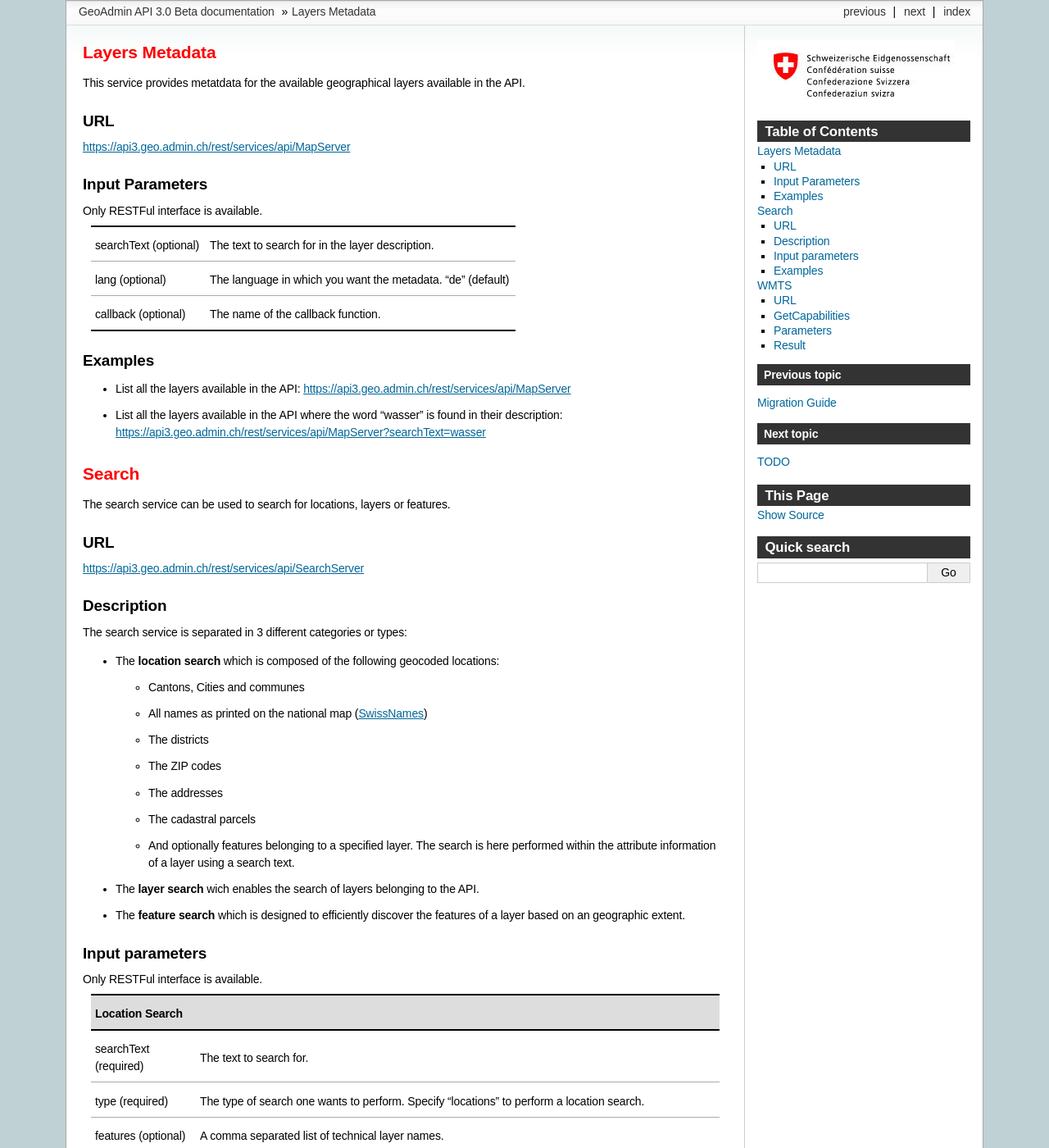
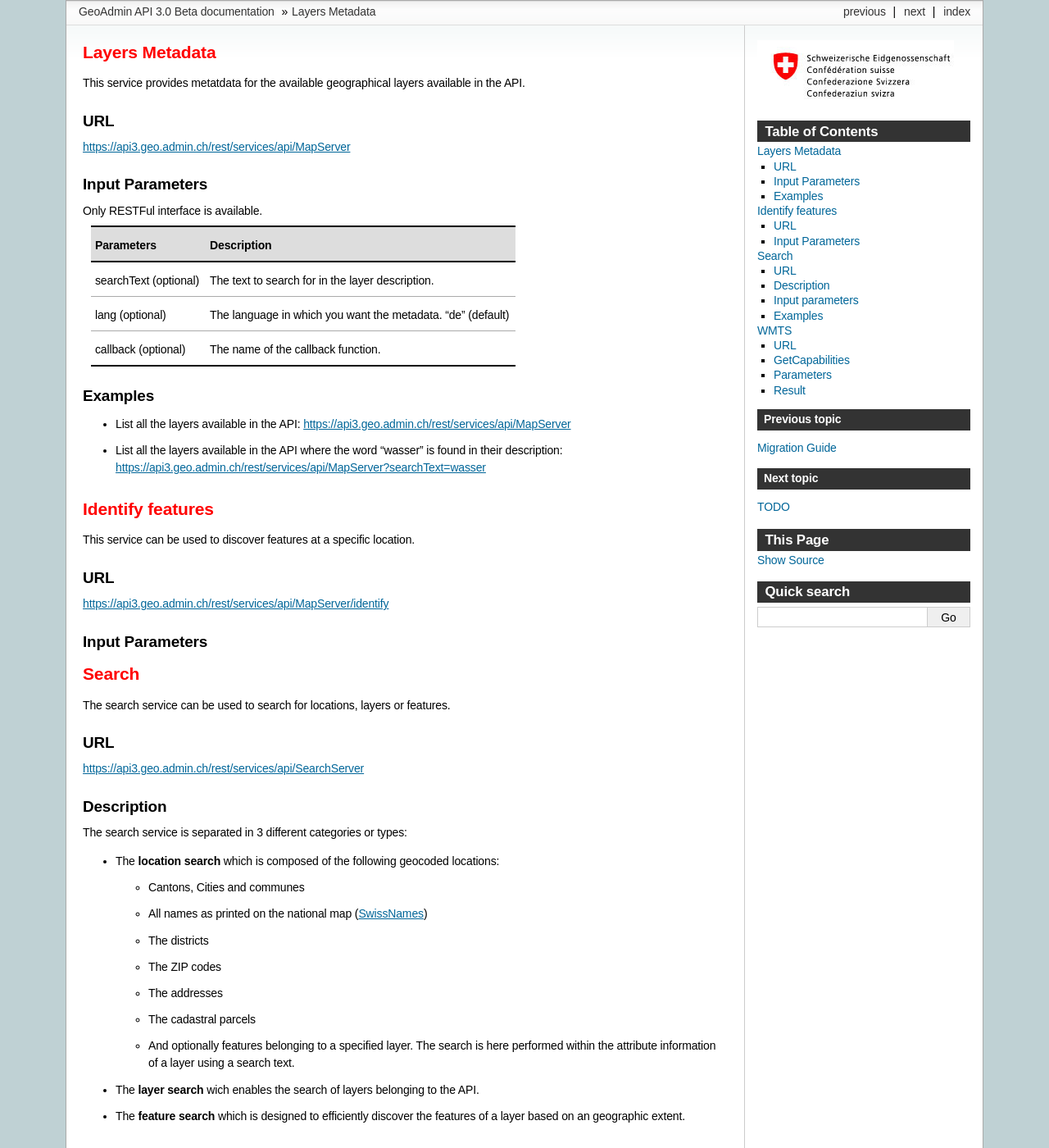
Before and after one commit to swisstopo-test/doc-chsdi3, a Sphinx documentation site: the page built from source/services/sdiservices.rst, in a window 1280 px wide and 1400 px high. Shown: the whole window at 82% size. Built offline with Sphinx 7.4.7, drawn with Linux system fonts in a browser that asks for light colours; formulas are drawn with MathJax 3; some of the changed text lies outside the part shown.

Commit message:
Change table structure

```diff
--- a/source/services/sdiservices.rst
+++ b/source/services/sdiservices.rst
@@ -16,6 +16,8 @@ Input Parameters
 Only RESTFul interface is available.
 
 +-----------------------------------+-------------------------------------------------------------------------------------------+
+| Parameters                        | Description                                                                               |
++===================================+===========================================================================================+
 | searchText (optional)             | The text to search for in the layer description.                                          |
 +-----------------------------------+-------------------------------------------------------------------------------------------+
 | lang (optional)                   | The language in which you want the metadata. "de" (default)                               |
@@ -28,6 +30,22 @@ Examples
 
 - List all the layers available in the API: `https://api3.geo.admin.ch/rest/services/api/MapServer <../../../rest/services/api/MapServer>`_
 - List all the layers available in the API where the word "wasser" is found in their description: `https://api3.geo.admin.ch/rest/services/api/MapServer?searchText=wasser <../../../rest/services/api/MapServer?searchText=wasser>`_
+
+.. _identify_description:
+
+Identify features
+-----------------
+
+This service can be used to discover features at a specific location.
+
+URL
+^^^
+
+https://api3.geo.admin.ch/rest/services/api/MapServer/identify
+
+Input Parameters
+^^^^^^^^^^^^^^^^
+
 
 .. _search_description:
 
@@ -63,9 +81,10 @@ Input parameters
 
 Only RESTFul interface is available.
 
-+-------------------------------------------------------------------------------------------------------------------------------+
-| Location Search                                                                                                               |
-|                                                                                                                               |
+**Location Search**
+
++-----------------------------------+-------------------------------------------------------------------------------------------+
+| Parameters                        | Description                                                                               |
 +===================================+===========================================================================================+
 | searchText (required)             | The text to search for.                                                                   |
 +-----------------------------------+-------------------------------------------------------------------------------------------+
@@ -79,10 +98,10 @@ Only RESTFul interface is available.
 | callback (optional)               | The name of the callback function.                                                        |
 +-----------------------------------+-------------------------------------------------------------------------------------------+
 
+**Layer Search**
 
 +-----------------------------------+-------------------------------------------------------------------------------------------+
-| Layer Search                                                                                                                  |
-|                                                                                                                               |
+| Parameters                        | Description                                                                               |
 +===================================+===========================================================================================+
 | searchText (required)             | The text to search for.                                                                   |
 +-----------------------------------+-------------------------------------------------------------------------------------------+
@@ -93,9 +112,10 @@ Only RESTFul interface is available.
 | callback (optional)               | The name of the callback function.                                                        |
 +-----------------------------------+-------------------------------------------------------------------------------------------+
 
-+-------------------------------------------------------------------------------------------------------------------------------+
-| Feature Search                                                                                                                |
-|                                                                                                                               |
+**Feature Search**
+
++-----------------------------------+-------------------------------------------------------------------------------------------+
+| Parameters                        | Description                                                                               |
 +===================================+===========================================================================================+
 | type (required)                   | The type of search one wants to perform. Specify “features” to perform a feature search.  |
 +-----------------------------------+-------------------------------------------------------------------------------------------+
```
